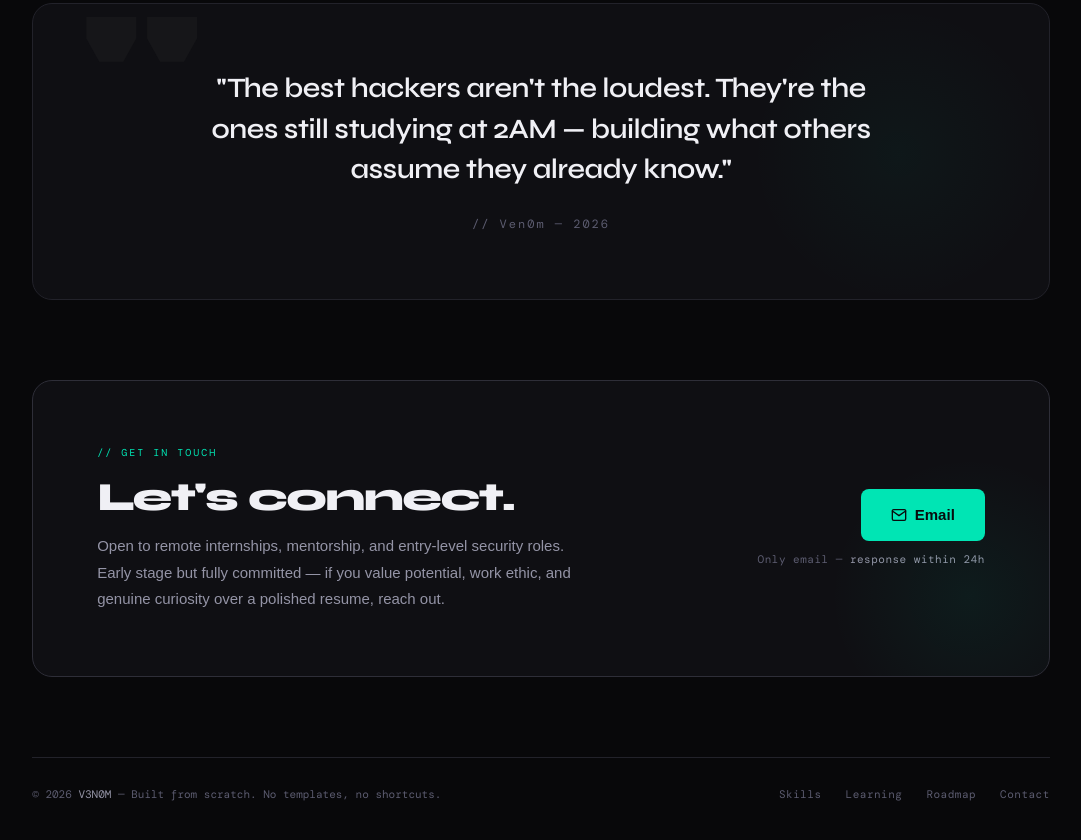
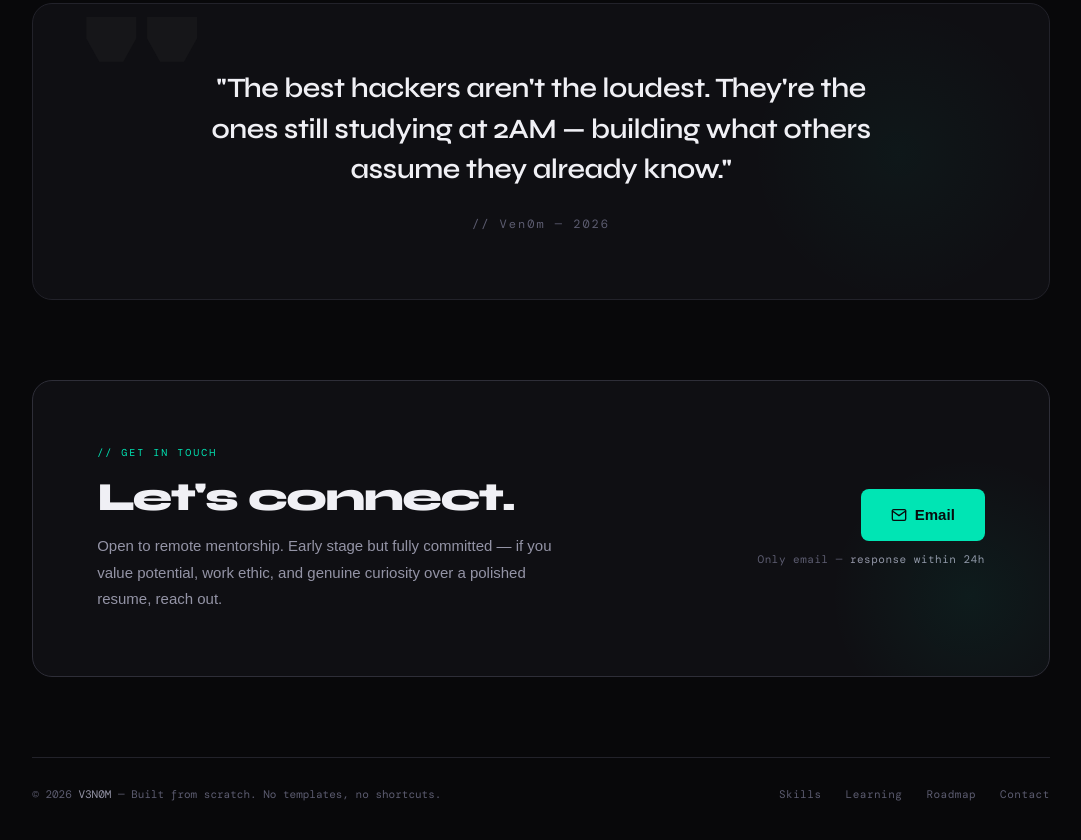
Before and after one commit to 0xfaang/Ven0m, a plain HTML site: page index.html in a window 1280 px wide. Shown: the part 4176-5016 px from the top of the page, without its empty margins (99-1180 px from the left). Drawn offline with nearby package versions, Linux system fonts and the light colour scheme; a web font is replaced by a local one.

Commit message:
Update index.html

```diff
--- a/index.html
+++ b/index.html
@@ -564,7 +564,7 @@ footer{margin-top:80px;padding-top:28px;border-top:1px solid var(--border);displ
     <div class="cta-left">
       <div class="cta-tag">// Get in Touch</div>
       <h3 class="cta-title">Let's connect.</h3>
-      <p class="cta-desc">Open to remote internships, mentorship, and entry-level security roles. Early stage but fully committed — if you value potential, work ethic, and genuine curiosity over a polished resume, reach out.</p>
+      <p class="cta-desc">Open to remote mentorship. Early stage but fully committed — if you value potential, work ethic, and genuine curiosity over a polished resume, reach out.</p>
     </div>
     <div class="cta-actions">
       <a href="mailto:bj101mj@gmail.com" class="btn-p">
```
